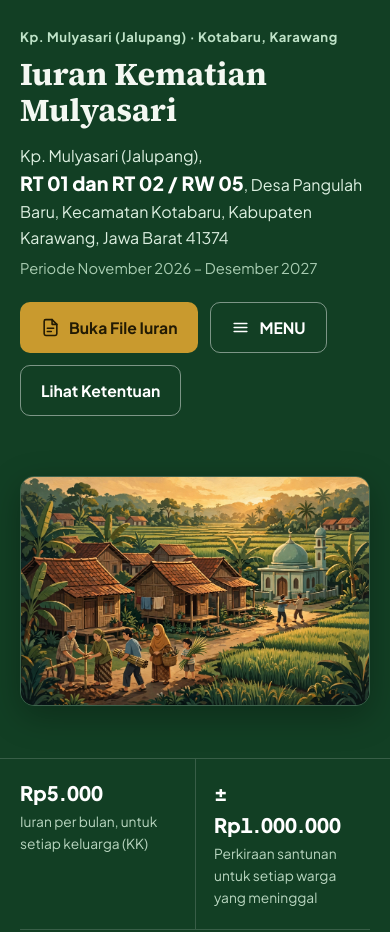
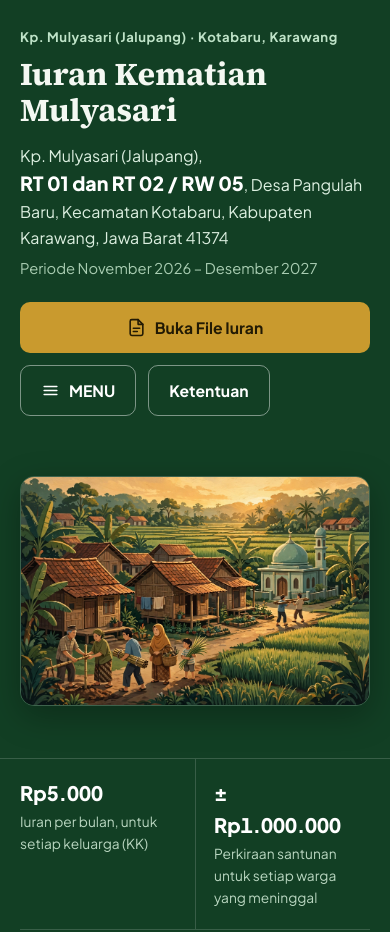
Before and after one commit to Kp-Mulyasari/Kp-Mulyasari.github.io, a plain HTML site: page index.html in a window 390 px wide. Shown: the top 932 px of the page. Drawn offline with Linux system fonts and the light colour scheme; no server answers.

Commit message:
Benerkeun dropdown MENU kepotong + susunan tombol hero di HP + singget label jadi Ketentuan

```diff
--- a/index.html
+++ b/index.html
@@ -73,7 +73,6 @@
         background: #123f24;
         color: var(--hero-ink);
         padding: 34px 0 0;
-        overflow: hidden;
       }
       @media (prefers-color-scheme: dark) { .hero { background: #0e2e1a; } }
       .hero-grid { display: grid; grid-template-columns: 1.05fr .95fr; gap: 34px; align-items: center; }
@@ -332,6 +331,7 @@
         .hero-grid, .kas-grid, .calc, .org, .open-grid { grid-template-columns: 1fr; }
         .dana-grid { grid-template-columns: 1fr; }
         .hero { padding-top: 26px; }
+        .hero-cta .btn-gold { flex: 1 1 100%; justify-content: center; }
         .hero-img { border-radius: 14px; height: 230px; margin-bottom: 22px; }
         .toc .wrap { flex-wrap: wrap; overflow-x: visible; }
         .hero-stats .wrap { grid-template-columns: 1fr 1fr; }
@@ -373,7 +373,7 @@
                   <a href="#pengurus" role="menuitem">Struktur Pengurus</a>
                 </div>
               </div>
-              <a class="btn btn-ghost" href="#ketentuan">Lihat Ketentuan</a>
+              <a class="btn btn-ghost" href="#ketentuan">Ketentuan</a>
             </div>
           </div>
           <img class="hero-img" src="assets/suasana-mulyasari.webp" alt="Ilustrasi suasana Kp. Mulyasari: rumah warga, masjid, dan sawah pada sore hari" width="1920" height="1280" />
```
